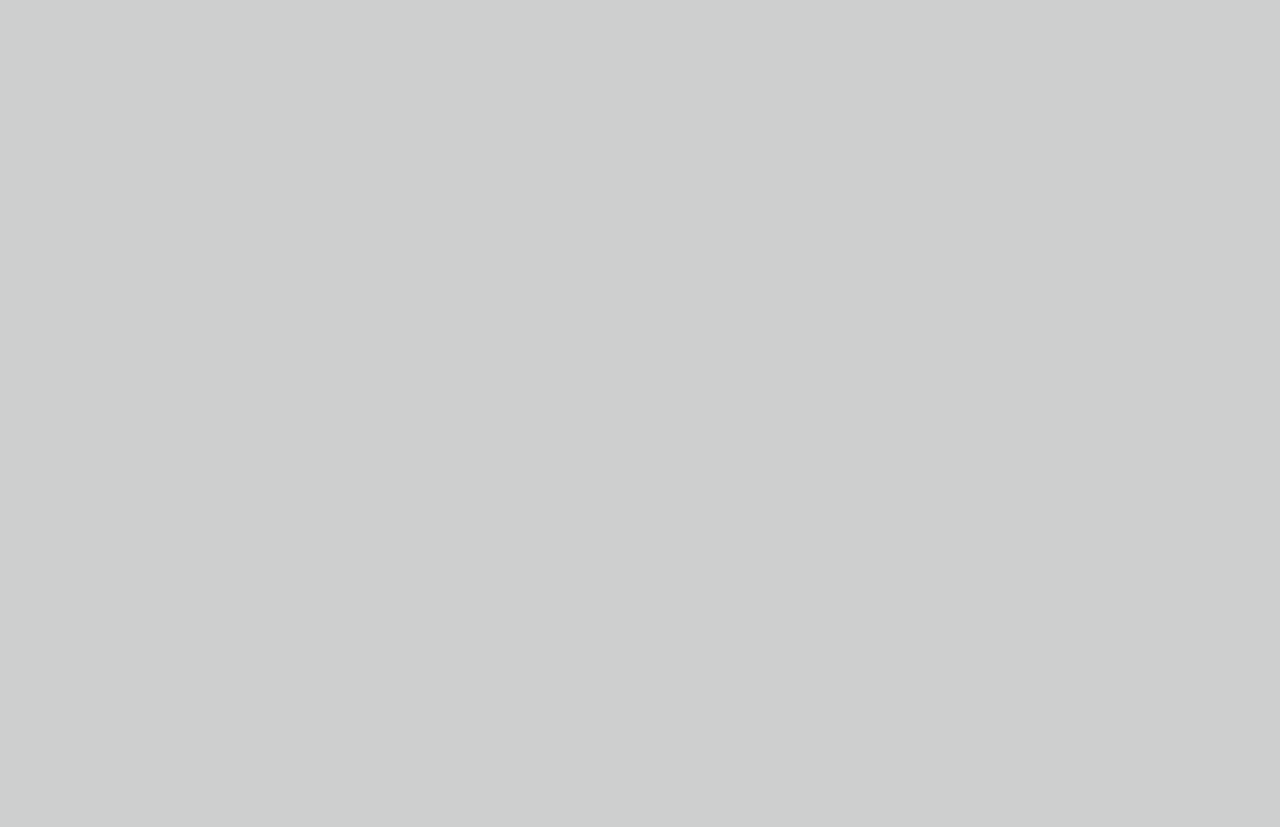
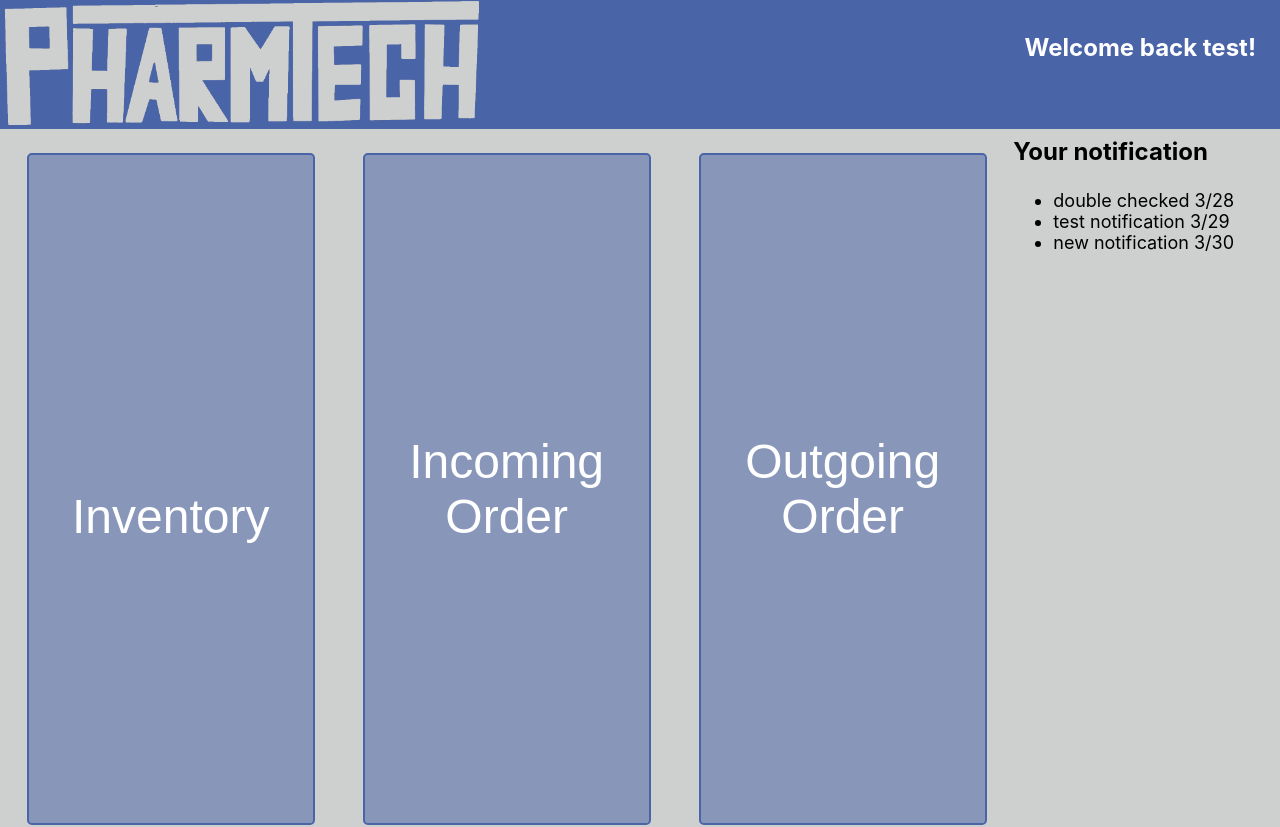
Before and after one commit to XuanZhai/FrontEnd, a React (Create React App) app: page /pharmacist in a window 1280 px wide. Shown: the top 827 px of the page. Before the commit the page ends 800 px from the top, so only its background shows below. Built offline with nearby package versions, Linux system fonts and the light colour scheme.

Commit message:
Sprint1-1.5

```diff
--- a/src/App.jsx
+++ b/src/App.jsx
@@ -9,6 +9,9 @@ import { Login } from "./components/login"
 import { Register } from "./components/login"
 import { PharmManager } from "./components/pages"
 import { Manufacturer } from './components/pages/manufacturer';
+import { Pharmacist } from './components/pages/pharmacist';
+import { IncomingOrder, OutgoingOrder, ReceivedOrder, Prescription } from './components/pharmacistComps';
+import { PharmacistIn } from './components/pharmacistComps';
 import { ViewCart } from './components/pharmManagerComps/viewCart';
 import { YourPharmacy, Inventory } from './components/pharmManagerComps';
 
@@ -30,6 +33,14 @@ class App extends React.Component {
                 <Route exact path="/pharmManager/yourPharmacy" ><YourPharmacy /></Route>
                 <Route exact path="/pharmManager/inventory" ><Inventory /></Route>
             <Route exact path="/Manufacturer" ><Manufacturer /></Route>
+
+            <Route exact path="/pharmacist" ><Pharmacist /></Route>
+                <Route exact path="/pharmacist/IncomingOrder" ><IncomingOrder /></Route>
+                <Route exact path="/pharmacist/OutgoingOrder" ><OutgoingOrder /></Route>
+                <Route exact path="/pharmacist/ReceivedOrder" ><ReceivedOrder /></Route>
+                <Route exact path="/pharmacist/Prescription" ><Prescription /></Route>
+                <Route exact path="/pharmacist/PharmacistIn" ><PharmacistIn /></Route>
+
           </Switch>
         </Router>
       )
--- a/src/components/login/login.jsx
+++ b/src/components/login/login.jsx
@@ -63,6 +63,13 @@ export class Login extends React.Component {
                              hash: this.state.username,}}><button type = "button" className="btn">Login</button></Link>
                         )
                     }
+                    else if (this.state.loginType === "Pharmacist" && this.state.username) {
+                        return (
+                            <Link to={{pathname:"/Pharmacist",
+                             params: {username: this.state.username},
+                             hash: this.state.username,}}><button type = "button" className="btn">Login</button></Link>
+                        )
+                    }
                     })()}
                 </div>
                 <div className = "registerHere">
--- a/src/components/login/register.jsx
+++ b/src/components/login/register.jsx
@@ -72,6 +72,13 @@ export class Register extends React.Component {
                              hash: this.state.username,}}><button type = "button" className="btn">Login</button></Link>
                         )
                     }
+                    else if (this.state.loginType === "Pharmacist" && this.state.username) {
+                        return (
+                            <Link to={{pathname:"/Pharmacist",
+                             params: {username: this.state.username},
+                             hash: this.state.username,}}><button type = "button" className="btn">Login</button></Link>
+                        )
+                    }
                     })()}
                 </div>
             </div>
--- a/src/components/pages/index.jsx
+++ b/src/components/pages/index.jsx
@@ -2,3 +2,4 @@ import "./style.css"
 
 export { PharmManager } from "./pharmManager"
 export { Manufacturer } from "./manufacturer"
+export { Pharmacist } from "./pharmacist"
--- /dev/null
+++ b/src/components/pages/pharmacist.jsx
@@ -0,0 +1,66 @@
+import React from "react";
+import Logo from "./erpharmtechgrayer.png";
+import {Link} from "react-router-dom";
+
+
+export class Pharmacist extends React.Component {
+
+    constructor(props){
+        super(props);
+        this.state = {
+            username: "test",
+            notificationlist: ["firstly created 3/27", "double checked 3/28","test notification 3/29", "new notification 3/30"]
+        };
+    }
+
+    render(){
+        function LimitList(input) {  // Set the number of notifications that needs to be displayed. EX: If the bound is 3, it will only show three newest notifications.
+            var ret = new Array;
+            if(input.length <= 3){
+                ret = input;
+            }
+            else{
+                for(var i = 0; i < input.length; i++) {
+                    if(input.length - i <= 3){
+                        ret.push(input[i]);
+                    }
+                }
+            }
+            return ret;
+        }
+
+        var show = LimitList(this.state.notificationlist);
+
+        const listItems = show.map((item) =>
+            <li>{item}</li>
+        );
+
+        return(
+            <div className = "body">
+                <div className = "navBar">
+                    <nav>
+                        <div className = "img">
+                            <img src={Logo} />
+                        </div>
+                        <h1 className = "welcome">
+                            Welcome back {this.state.username}!
+                        </h1>
+                    </nav>
+                    <div class = "notification">
+                        <p>Your notification</p>
+                        <ul>{listItems}</ul>
+                    </div>
+                </div>
+                <div className = "menu">
+                <Link to ="/pharmacist/PharmacistIn"><button type = "button" id = "menuButton"><br />Inventory</button></Link>
+                <Link to ="/pharmacist/IncomingOrder"><button type = "button" id = "menuButton">Incoming<br />Order</button></Link>
+                <Link to ="/pharmacist/OutgoingOrder"><button type = "button" id = "menuButton">Outgoing<br />Order</button></Link>
+                <Link to ="/pharmacist/ReceivedOrder"><button type = "button" id = "menuButton">Received<br />Order</button></Link>
+                <Link to ="/pharmacist/Prescription"><button type = "button" id = "menuButton"><br />Prescription</button></Link>
+                </div>
+            </div>
+
+
+        );
+    }
+}
--- a/src/components/pages/style.css
+++ b/src/components/pages/style.css
@@ -63,7 +63,7 @@ nav {
     text-align: center;
     font-size: xxx-large;
     height: 14em;
-    width: 5em;
+    width: 6em;
     margin: .5em;
     cursor: pointer;
 }
@@ -199,3 +199,24 @@ table {
     height: 3em;
     float: right;
 }
+
+.notification li {                     /* Notification for new info in pharmacist */
+    max-width: 6cm;
+    word-wrap:break-word;
+    font-size: large;
+    font-weight: 400;
+    margin-right: 1cm;
+}
+
+.notification p {
+    font-size: x-large;
+    font-weight: bold;
+    color: black;
+    margin-right: 0.5em;
+}
+
+.notification {
+    float: right;
+    margin-top: -1em;
+    margin-right: 0.5em;
+}
--- /dev/null
+++ b/src/components/pharmacistComps/IncomingOrder.jsx
@@ -0,0 +1,23 @@
+import React from "react";
+import Logo from "./erpharmtechgrayer.png";
+import {Link} from "react-router-dom";
+
+export class IncomingOrder extends React.Component {
+
+    constructor(props) {
+        super(props);
+    }
+
+    render() {
+        return (
+           <div className = "body">
+            <nav>
+                <div className = "img" id = "logo">
+                        <img src={Logo} />
+                </div>
+            </nav>
+            <p>List of IncomingOrder</p>
+           </div>
+        );
+    }
+}
--- /dev/null
+++ b/src/components/pharmacistComps/OutgoingOrder.jsx
@@ -0,0 +1,23 @@
+import React from "react";
+import Logo from "./erpharmtechgrayer.png";
+import {Link} from "react-router-dom";
+
+export class OutgoingOrder extends React.Component {
+
+    constructor(props) {
+        super(props);
+    }
+
+    render() {
+        return (
+           <div className = "body">
+            <nav>
+                <div className = "img" id = "logo">
+                        <img src={Logo} />
+                </div>
+            </nav>
+            <p>List of OutgoingOrder</p>
+           </div>
+        );
+    }
+}
--- /dev/null
+++ b/src/components/pharmacistComps/PharmacistIn.jsx
@@ -0,0 +1,29 @@
+import React from "react";
+import Logo from "./erpharmtechgrayer.png";
+import {Link} from "react-router-dom";
+
+export class PharmacistIn extends React.Component {
+
+    constructor(props) {
+        super(props);
+    }
+
+    render(){
+        return (
+            <div className = "body">
+                <div className = "navBar">
+                    <nav>
+                        <div className = "img">
+                            <img src={Logo} />
+                        </div>
+                    </nav>
+                </div>
+                <div className = "menu">
+                    <button type = "button" id = "menuButton">Add <br/>Drug</button>
+                    <button type = "button" id = "menuButton">Remove <br/>Drug</button>
+                    <button type = "button" id = "menuButton">Request <br/>Drug</button>
+                </div>
+            </div>
+        );
+    }
+}
--- /dev/null
+++ b/src/components/pharmacistComps/Prescription.jsx
@@ -0,0 +1,23 @@
+import React from "react";
+import Logo from "./erpharmtechgrayer.png";
+import {Link} from "react-router-dom";
+
+export class Prescription extends React.Component {
+
+    constructor(props) {
+        super(props);
+    }
+
+    render() {
+        return (
+           <div className = "body">
+            <nav>
+                <div className = "img" id = "logo">
+                        <img src={Logo} />
+                </div>
+            </nav>
+            <p>List of Prescription</p>
+           </div>
+        );
+    }
+}
--- /dev/null
+++ b/src/components/pharmacistComps/ReceivedOrder.jsx
@@ -0,0 +1,23 @@
+import React from "react";
+import Logo from "./erpharmtechgrayer.png";
+import {Link} from "react-router-dom";
+
+export class ReceivedOrder extends React.Component {
+
+    constructor(props) {
+        super(props);
+    }
+
+    render() {
+        return (
+           <div className = "body">
+            <nav>
+                <div className = "img" id = "logo">
+                        <img src={Logo} />
+                </div>
+            </nav>
+            <p>List of ReceivedOrder</p>
+           </div>
+        );
+    }
+}
--- /dev/null
+++ b/src/components/pharmacistComps/index.jsx
@@ -0,0 +1,5 @@
+export { IncomingOrder } from "./IncomingOrder"
+export { OutgoingOrder } from "./OutgoingOrder"
+export { ReceivedOrder } from "./ReceivedOrder"
+export { Prescription } from "./Prescription"
+export { PharmacistIn } from "./PharmacistIn"
```
Also changed, not shown: src/components/pharmacistComps/erpharmtechgrayer.png (added).
